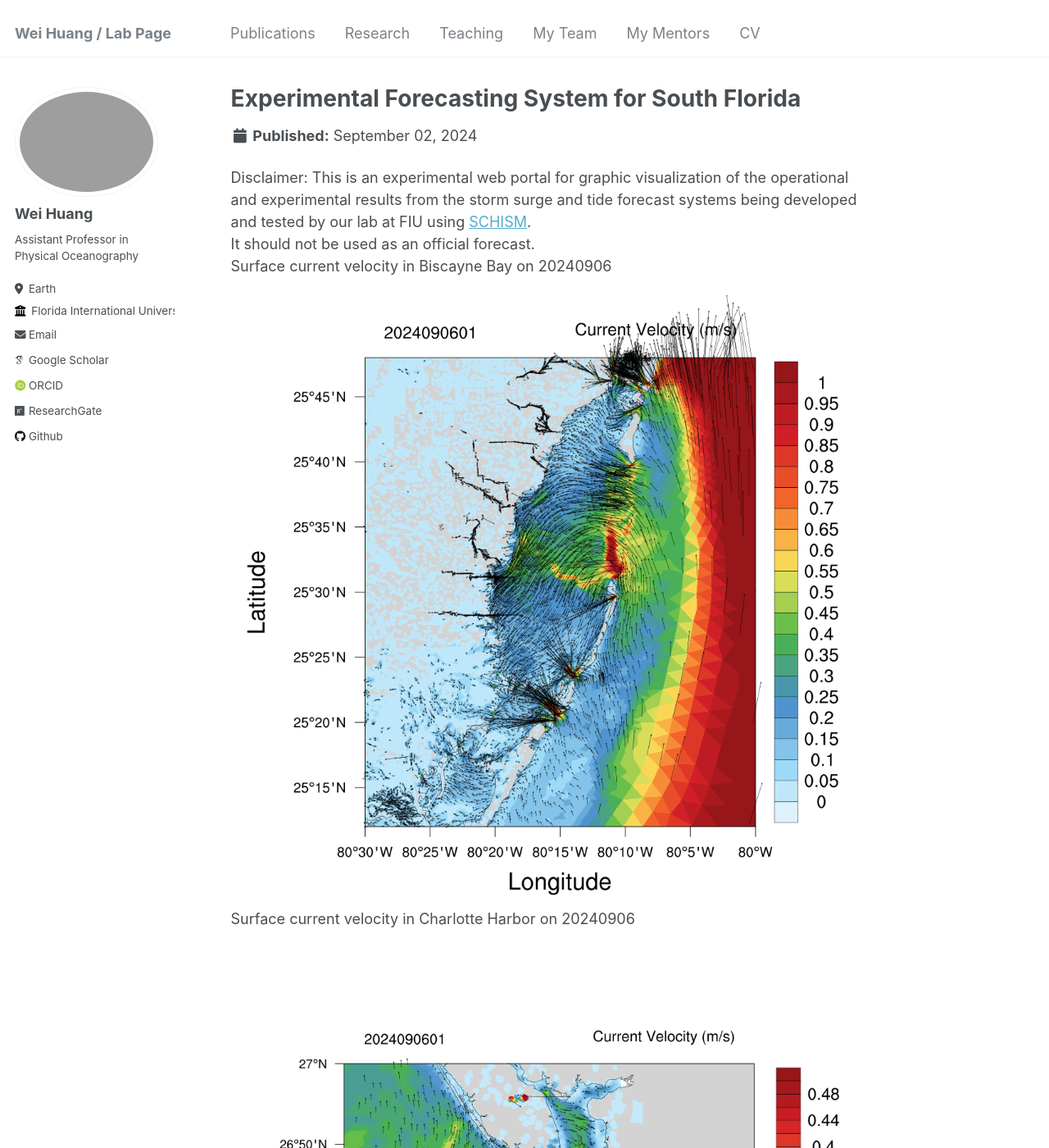
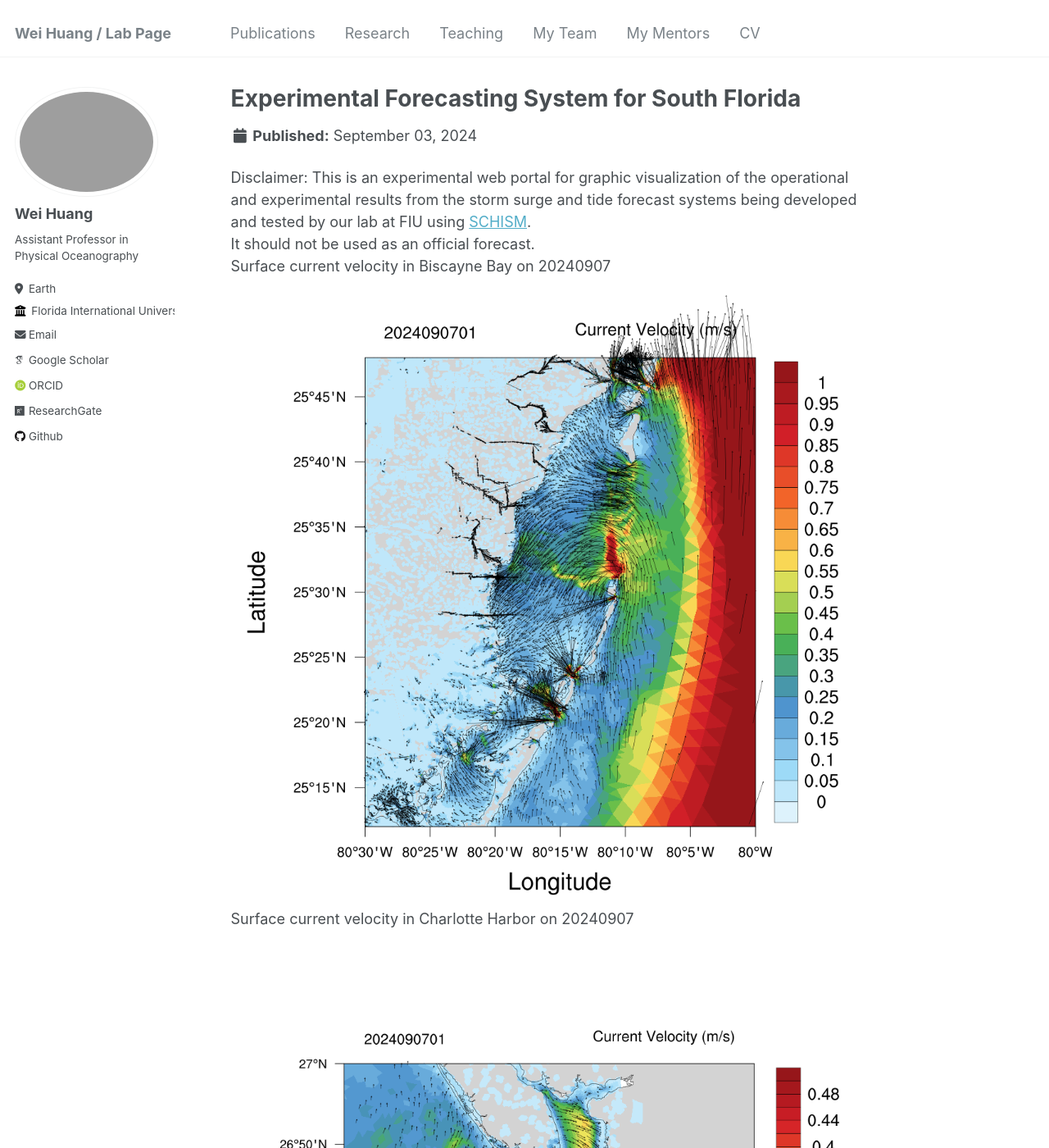
Before and after one commit to huang96169/huang96169.github.io, a Jekyll site: the page built from _research/research-1.md, in a window 1280 px wide and 1400 px high. Shown: the whole window at 82% size. Built offline with Jekyll 4.4.1, drawn with Linux system fonts in a browser that asks for light colours; some web fonts are replaced; some of the changed text lies outside the part shown.

Commit message:
replaced research_uv1.gif research_salt1.gif research_temp1.gif and replaced research_elev2.gif research_uv2.gif research_salt2.gif research_temp2.gif

```diff
--- a/_research/research-1.md
+++ b/_research/research-1.md
@@ -1,7 +1,7 @@
 ---
 title: "Experimental Forecasting System for South Florida"
-short: Surface current velocity of South Florida from 20240902 to 20240906
-date: 2024-09-02
+short: Surface current velocity of South Florida from 20240903 to 20240907
+date: 2024-09-03
 short1: "Disclaimer: This is an experimental web portal for graphic visualization of the operational and experimental results from the storm surge and tide forecast systems being developed and tested by our lab at FIU using [SCHISM](https://ccrm.vims.edu/schismweb/). It should not be used as an official forecast."
 excerpt: "<img src='/images/research_uv1.gif'>"
 collection: research
@@ -10,11 +10,11 @@ collection: research
 Disclaimer:
 This is an experimental web portal for graphic visualization of the operational and experimental results from the storm surge and tide forecast systems being developed and tested by our lab at FIU using [SCHISM](https://ccrm.vims.edu/schismweb/).<br/>
 It should not be used as an official forecast.<br/>
-Surface current velocity in Biscayne Bay on 20240906<br/>
+Surface current velocity in Biscayne Bay on 20240907<br/>
 <img src='/images/research_Bbay.png'>
-Surface current velocity in Charlotte Harbor on 20240906<br/>
+Surface current velocity in Charlotte Harbor on 20240907<br/>
 <img src='/images/research_Cbay.png'>
-Surface current velocity in Tampa Bay on 20240906<br/>
+Surface current velocity in Tampa Bay on 20240907<br/>
 <img src='/images/research_Tbay.png'>
 The map below showns observational stations used for validating the model's results, as well as the horizontal grid. <br/>
 The horizontal grid for SCHISM in simulating Biscayne Bay in South Florida, using flexible resolution resolving levees and canals (1-2 m), watershed rural and urban areas (30m-50m) and coastal ocean (500m-5km).<br/>
```
Also changed, not shown: _research/research-2.md (+6 -6 lines), images/research_Bbay.png, images/research_Cbay.png, images/research_Tbay.png, images/research_maxelev2.gif.
